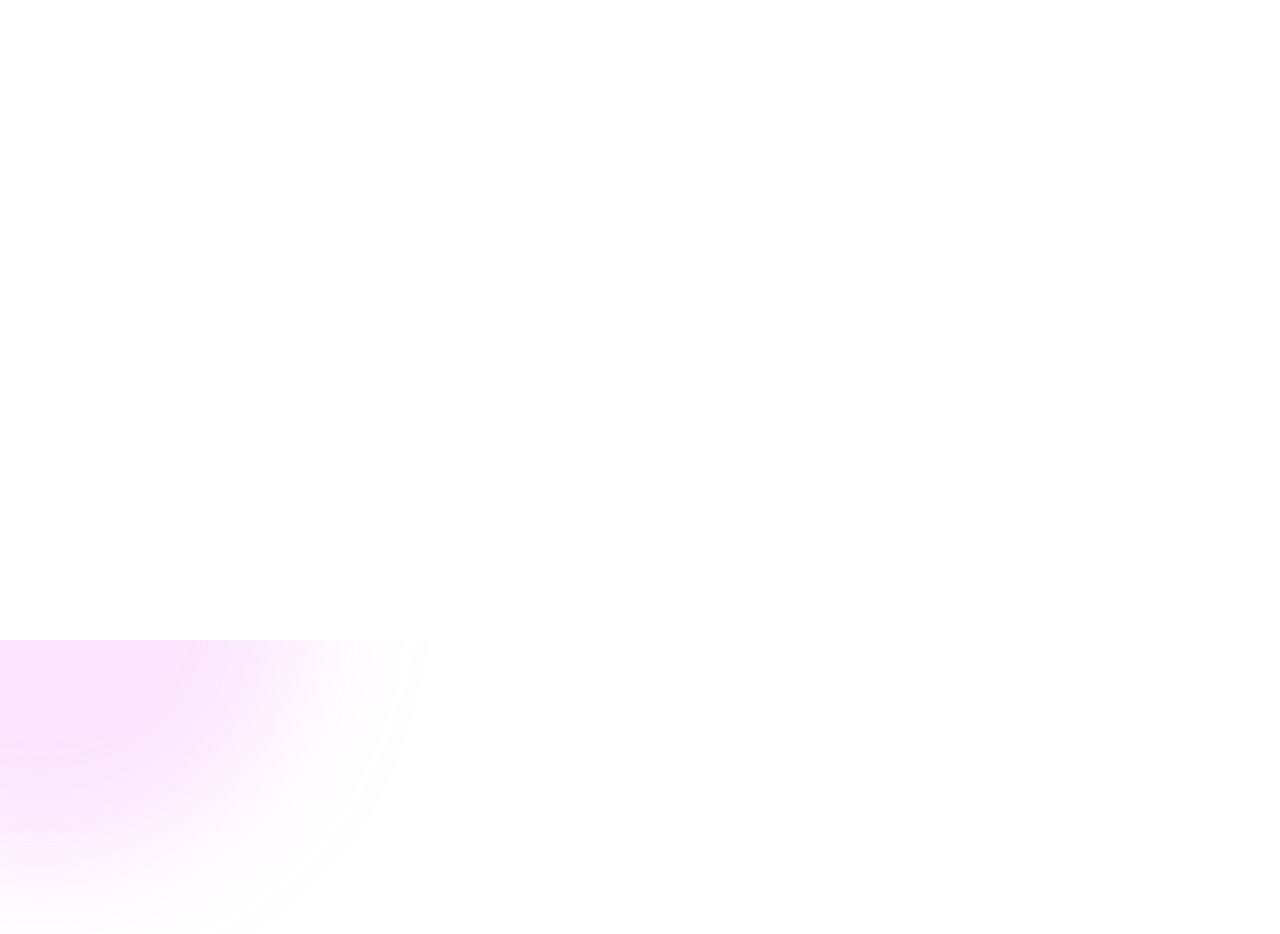
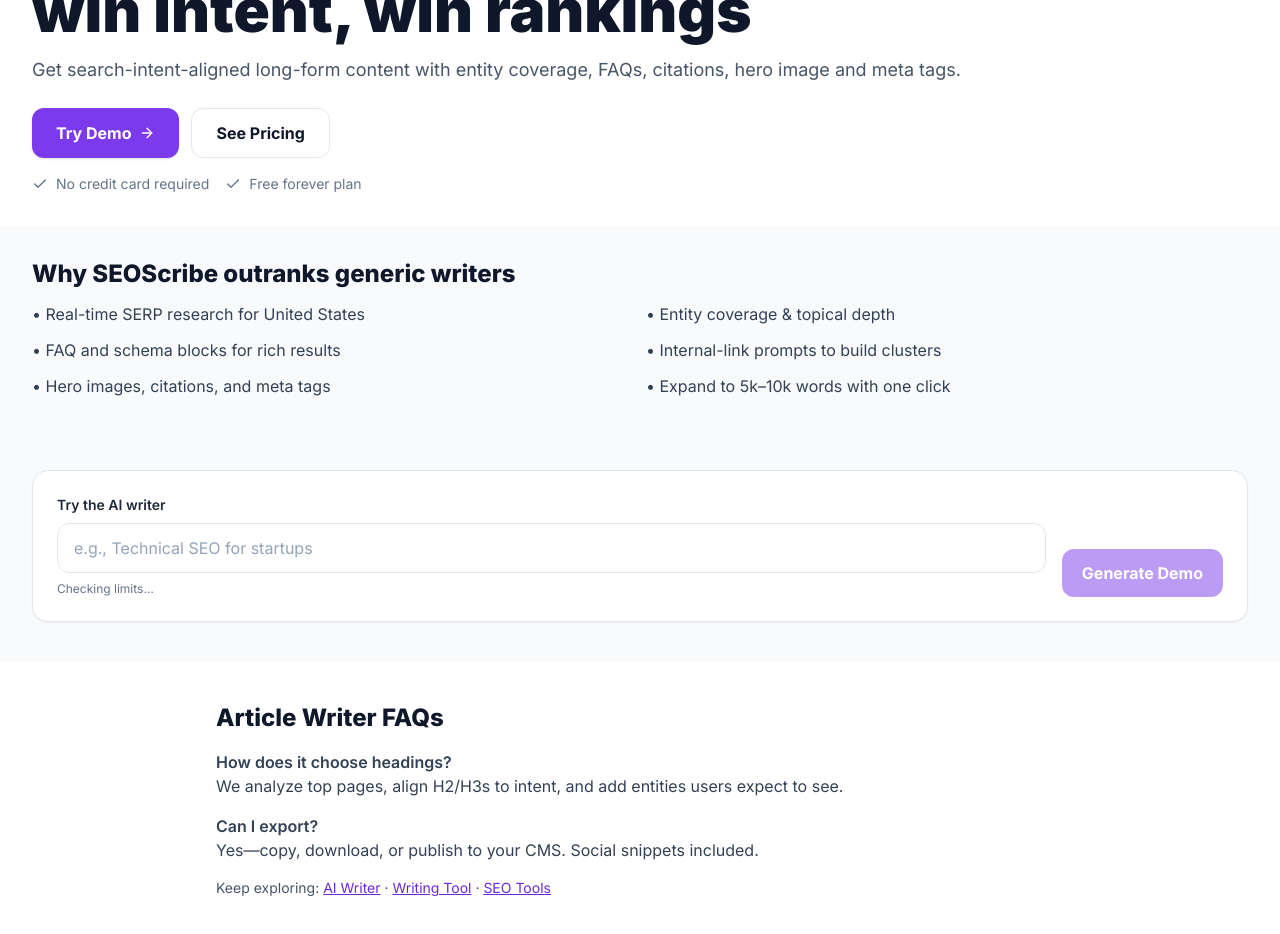
Before and after one commit to frankcouchman-bit/s1, a React (Vite) app: page /article-writer in a window 1280 px wide. Shown: the part 160-1094 px from the top of the page. Before the commit the page ends 800 px from the top, so only its background shows below. Built offline with nearby package versions, Linux system fonts and the light colour scheme; no server answers.

Commit message:
Update ArticleWriter.jsx

```diff
--- a/src/pages/landing/ArticleWriter.jsx
+++ b/src/pages/landing/ArticleWriter.jsx
@@ -10,15 +10,33 @@
   const [region, setRegion] = useState({ code: 'US', name: 'United States' })
 
   const json = useMemo(() => ([
-    { '@context':'https://schema.org','@type':'SoftwareApplication', name:'SEOScribe Article Writer', applicationCategory:'BusinessApplication', operatingSystem:'Web', areaServed:region.name, offers:{'@type':'Offer','price':'24.00','priceCurrency':'USD'} },
-    { '@context':'https://schema.org','@type':'BreadcrumbList', itemListElement:[
-      { '@type':'ListItem', position:1, name:'Home', item:`${window.location.origin}/` },
-      { '@type':'ListItem', position:2, name:'Article Writer', item:`${window.location.origin}/article-writer` }
-    ]},
-    { '@context':'https://schema.org','@type':'FAQPage', mainEntity:[
-      { '@type':'Question', name:'What is an article writer tool?', acceptedAnswer:{ '@type':'Answer', text:'A tool that creates long-form drafts with headings, entities, images, FAQs, citations, and meta tags—ready to publish.' }},
-      { '@type':'Question', name:'Does it include internal links?', acceptedAnswer:{ '@type':'Answer', text:'We suggest internal links to your existing posts and key pages to improve crawl paths and topical depth.' }}
-    ]}
+    {
+      '@context': 'https://schema.org',
+      '@type': 'SoftwareApplication',
+      name: 'SEOScribe Article Writer',
+      applicationCategory: 'BusinessApplication',
+      operatingSystem: 'Web',
+      areaServed: region.name,
+      offers: { '@type': 'Offer', price: '24.00', priceCurrency: 'USD' }
+    },
+    {
+      '@context': 'https://schema.org',
+      '@type': 'BreadcrumbList',
+      itemListElement: [
+        { '@type': 'ListItem', position: 1, name: 'Home', item: `${window.location.origin}/` },
+        { '@type': 'ListItem', position: 2, name: 'Article Writer', item: `${window.location.origin}/article-writer` }
+      ]
+    },
+    {
+      '@context': 'https://schema.org',
+      '@type': 'FAQPage',
+      mainEntity: [
+        { '@type': 'Question', name: 'What is an article writer tool?',
+          acceptedAnswer: { '@type': 'Answer', text: 'A tool that creates long-form drafts with headings, entities, images, FAQs, citations, and meta tags—ready to publish.' } },
+        { '@type': 'Question', name: 'Does it include internal links?',
+          acceptedAnswer: { '@type': 'Answer', text: 'We suggest internal links to your existing posts and key pages to improve crawl paths and topical depth.' } }
+      ]
+    }
   ]), [region])
 
   return (
@@ -27,12 +45,80 @@
         title="Article Writer — SEO-Optimized Long-Form Content | SEOScribe"
         description="Article writer that mirrors search intent with real-time SERP research. Generate long-form content with citations, images, internal links, and meta in 60 seconds."
         keywords="article writer, seo article writer, long form writer, content generator, writing tool, ai writer"
-        canonical={`${window.location.origin}/article-writer`}
+        canonical={window.location.origin + '/article-writer'}
         jsonLd={json}
       />
       <BackgroundFX />
       <Navbar />
-      {/* page content… */}
+
+      {/* HERO */}
+      <section className="pt-20 pb-8">
+        <div className="max-w-7xl mx-auto px-4 sm:px-6 lg:px-8">
+          <div className="flex items-start md:items-center justify-between gap-4">
+            <h1 className="text-5xl md:text-6xl font-black leading-tight text-slate-900">
+              Article Writer for {region.name}: win intent, win rankings
+            </h1>
+            <RegionPicker onChange={setRegion} />
+          </div>
+          <p className="mt-4 text-slate-600 text-lg">
+            Get search-intent-aligned long-form content with entity coverage, FAQs, citations, hero image and meta tags.
+          </p>
+          <div className="mt-6 flex flex-col sm:flex-row gap-3">
+            <a href="#demo" className="inline-flex items-center justify-center px-6 py-3 rounded-xl font-bold bg-violet-600 text-white shadow hover:bg-violet-500">
+              Try Demo <ArrowRight className="w-4 h-4 ml-2" />
+            </a>
+            <a href="/pricing" className="inline-flex items-center justify-center px-6 py-3 rounded-xl font-bold bg-white border border-slate-200 hover:bg-slate-50 text-slate-900">
+              See Pricing
+            </a>
+          </div>
+          <div className="mt-4 flex gap-4 text-sm text-slate-500">
+            <div className="flex items-center gap-2"><Check className="w-4 h-4" /> No credit card required</div>
+            <div className="flex items-center gap-2"><Check className="w-4 h-4" /> Free forever plan</div>
+          </div>
+        </div>
+      </section>
+
+      {/* COMPARISON LIST */}
+      <section className="py-8 bg-slate-50">
+        <div className="max-w-7xl mx-auto px-4 sm:px-6 lg:px-8">
+          <h2 className="text-2xl font-extrabold text-slate-900">Why SEOScribe outranks generic writers</h2>
+          <ul className="mt-3 grid md:grid-cols-2 gap-3 text-slate-700">
+            <li>• Real-time SERP research for {region.name}</li>
+            <li>• Entity coverage & topical depth</li>
+            <li>• FAQ and schema blocks for rich results</li>
+            <li>• Internal-link prompts to build clusters</li>
+            <li>• Hero images, citations, and meta tags</li>
+            <li>• Expand to 5k–10k words with one click</li>
+          </ul>
+        </div>
+      </section>
+
+      {/* DEMO */}
+      <section id="demo" className="py-10 bg-slate-50">
+        <div className="max-w-7xl mx-auto px-4 sm:px-6 lg:px-8">
+          <ArticleGeneratorDemo />
+        </div>
+      </section>
+
+      {/* FAQ */}
+      <section className="py-10">
+        <div className="max-w-4xl mx-auto px-4 sm:px-6">
+          <h2 className="text-2xl font-extrabold text-slate-900">Article Writer FAQs</h2>
+          <div className="mt-4 space-y-4 text-slate-700">
+            <div>
+              <h3 className="font-semibold">How does it choose headings?</h3>
+              <p>We analyze top pages, align H2/H3s to intent, and add entities users expect to see.</p>
+            </div>
+            <div>
+              <h3 className="font-semibold">Can I export?</h3>
+              <p>Yes—copy, download, or publish to your CMS. Social snippets included.</p>
+            </div>
+          </div>
+          <p className="mt-4 text-sm text-slate-600">
+            Keep exploring: <a className="underline text-violet-700" href="/ai-writer">AI Writer</a> · <a className="underline text-violet-700" href="/writing-tool">Writing Tool</a> · <a className="underline text-violet-700" href="/seo-tools">SEO Tools</a>
+          </p>
+        </div>
+      </section>
     </div>
   )
 }
```
